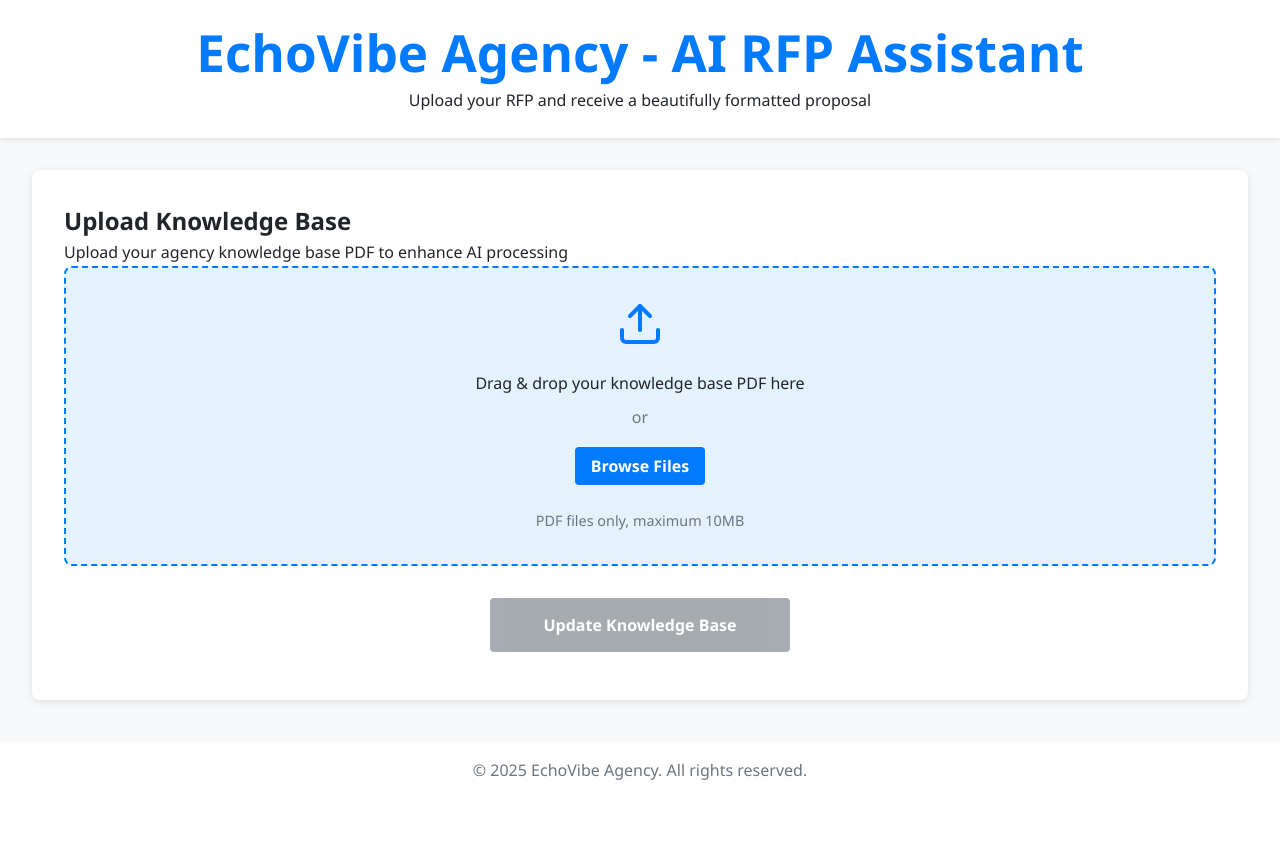
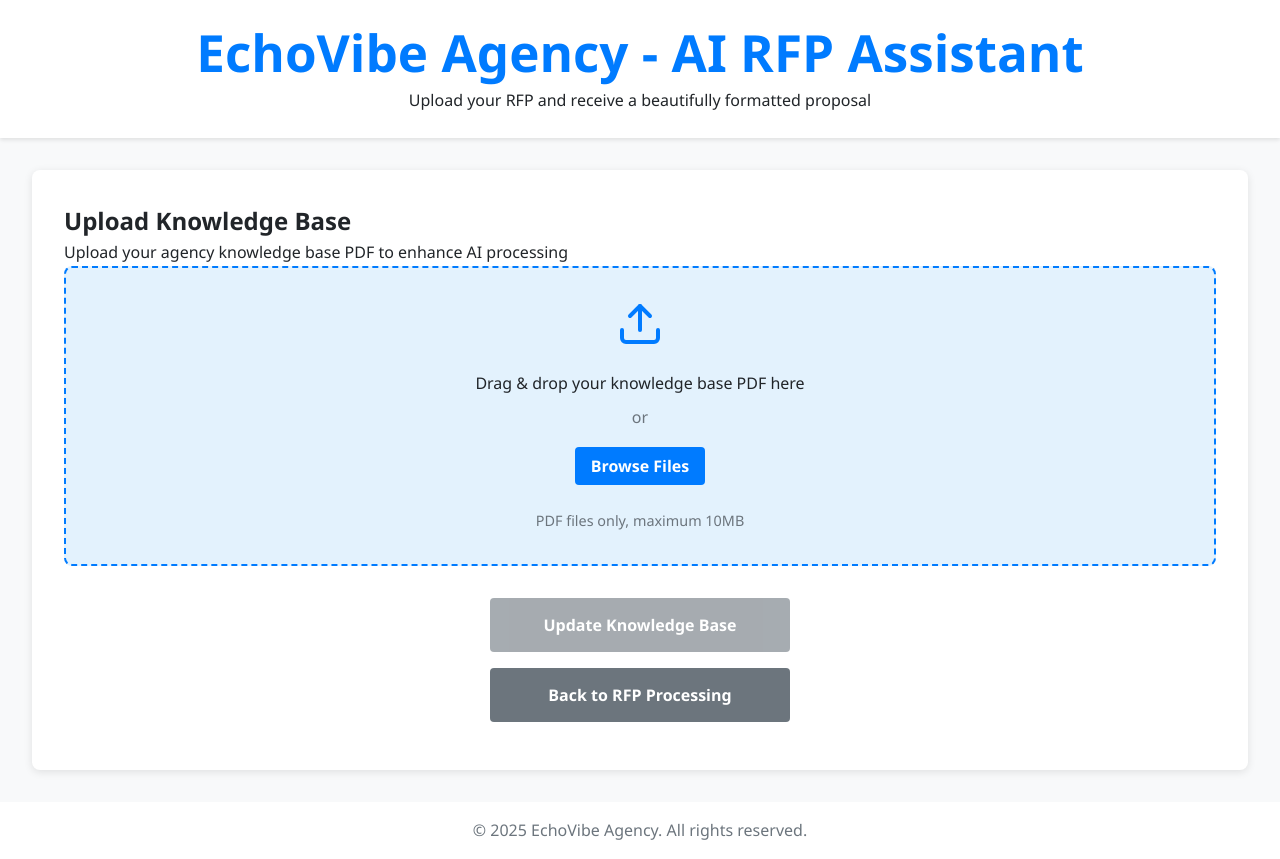
Before and after one commit to neeshu144035/rfpaiassistant, a React (Vite) app: page / in a window 1280 px wide. Both pictures are taken after a click on the button "Knowledge Base". Before the commit the page ends 800 px from the top, so only its background shows below. Built offline with nearby package versions, Linux system fonts and the light colour scheme.

Commit message:
Add back button to knowledge base view and fix success message persistence issue

```diff
--- a/src/App.jsx
+++ b/src/App.jsx
@@ -231,6 +231,13 @@
                 Update Knowledge Base
               </button>
 
+              <button
+                className="secondary-btn"
+                onClick={showMainView}
+              >
+                Back to RFP Processing
+              </button>
+
               {error && (
                 <div className="error-message">
                   <p>{error}</p>
```
